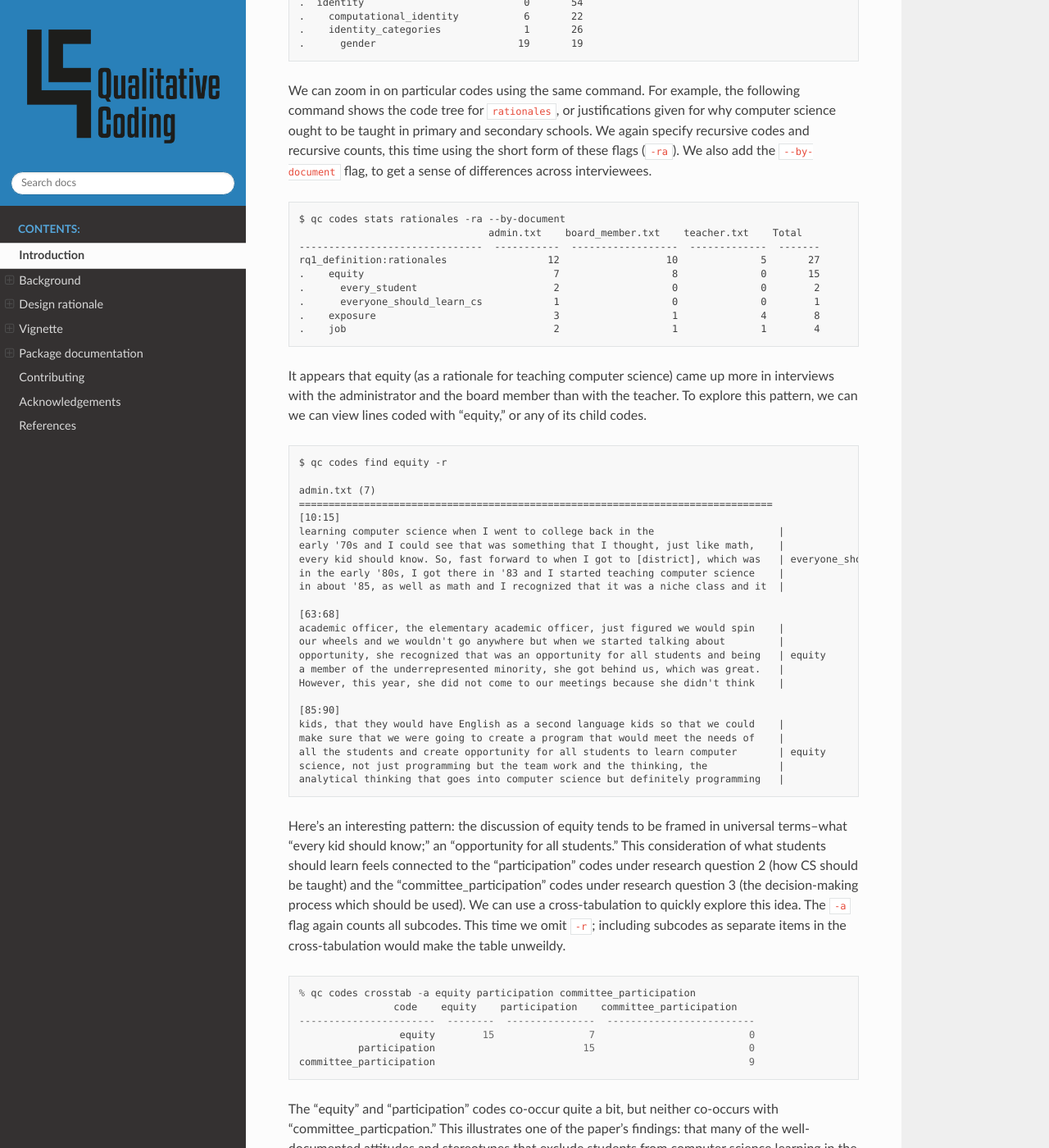
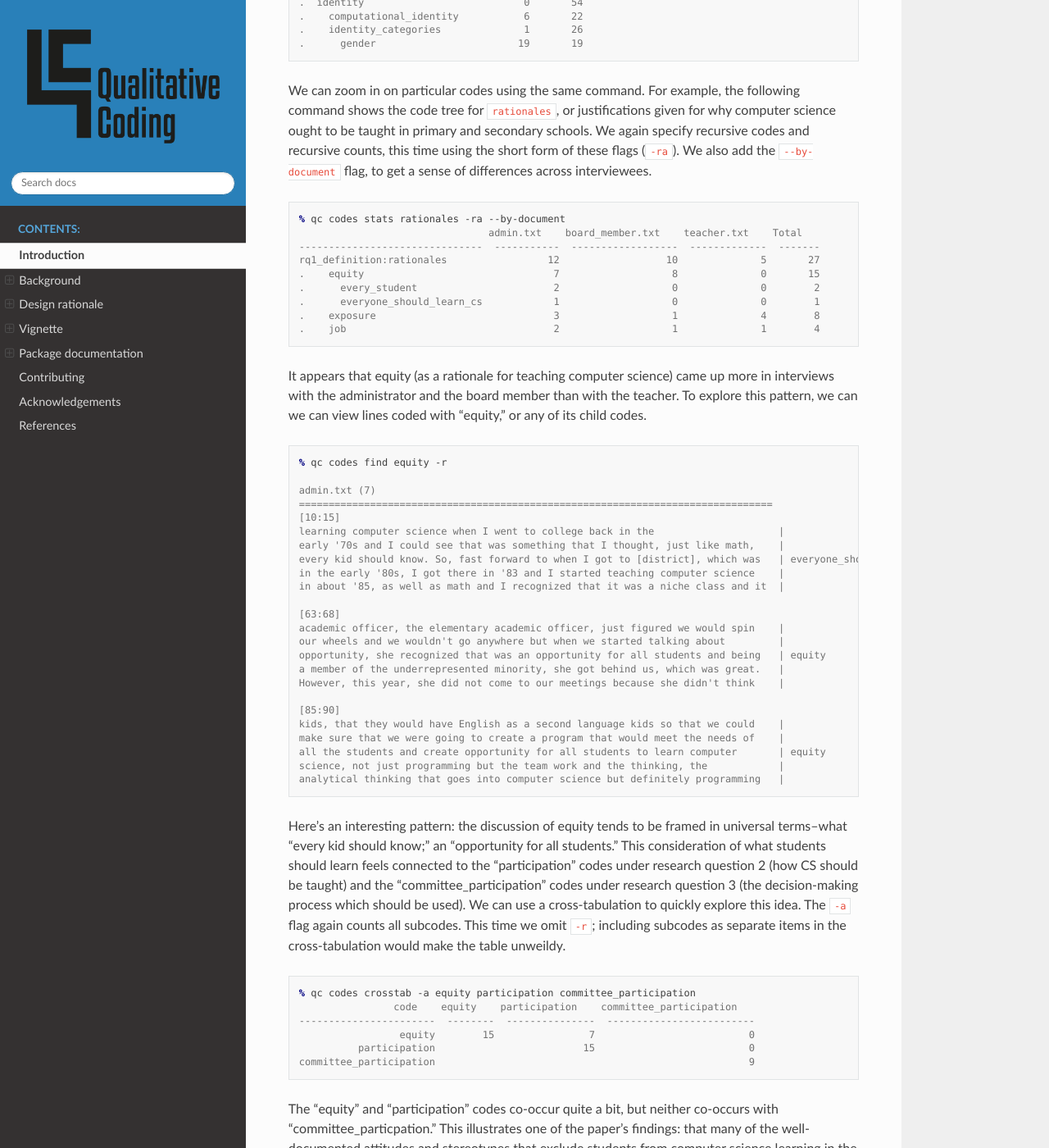
Before and after one commit to cproctor/qualitative-coding, a Sphinx documentation site: the page built from docs/manuscript.rst, in a window 1280 px wide and 1400 px high, scrolled down 6086 px. Shown: the whole window at 82% size. Built offline with Sphinx 7.4.7 and the Read the Docs theme 2.0.0, drawn with Linux system fonts in a browser that asks for light colours; some of the changed text lies outside the part shown.

```diff
--- a/docs/manuscript.rst
+++ b/docs/manuscript.rst
@@ -189,9 +189,9 @@ also interested in comparing my coding with that of other team members.
 ``qc``\ ’s queries offer a powerful array of options. Consider the
 following query, whose complexity is not atypical in normal usage:
 
-::
+.. code-block:: console
 
-   $ qc codes stats equity participation --recursive-codes --recursive-counts \
+   % qc codes stats equity participation --recursive-codes --recursive-counts \
    --pattern round1 --min 5 --depth 2 --unit paragraph --format latex
 
 This query reports counts for the codes “equity,” “participation,” and
@@ -264,9 +264,9 @@ for Linux) which has Python 3.9 or higher installed. If you want to
 install ``qc`` globally on your system, the cleanest approaach is to use
 `pipx <https://pipx.pypa.io/stable/>`__.
 
-::
+.. code-block:: console
 
-   pipx install qualitative-coding
+   % pipx install qualitative-coding
 
 If your research project is already contained within a Python package
 and you want to install ``qc`` as a local dependency, simply add
@@ -287,20 +287,20 @@ to the district’s primary and secondard schools (Proctor, Bigman, and
 Blikstein 2019). The commands below create a directory on the Desktop,
 download the demo project, and unpack it into the directory.
 
-::
+.. code-block:: console
 
-   $ cd ~/Desktop
-   $ curl -O https://github.com/cproctor/qualitative-coding/blob/main/demo.qdpx
-   $ mkdir qc_demo
-   $ cd qc_demo
-   $ qc init --import ../demo.qdpx
+   % cd ~/Desktop
+   % curl -O https://github.com/cproctor/qualitative-coding/blob/main/demo.qdpx
+   % mkdir qc_demo
+   % cd qc_demo
+   % qc init --import ../demo.qdpx
 
 Now let’s use ``qc`` to look around this project. Which documents are
 included in the corpus?
 
-::
+.. code-block:: console
 
-   $ qc corpus list
+   % qc corpus list
    admin.txt
    board_member.txt
    teacher.txt
@@ -314,9 +314,9 @@ that specific code as well as a total for that code and all of its
 children. Finally, ``--min 10`` filters out codes used fewer than ten
 times.
 
-::
+.. code-block:: console
 
-   $ qc codes stats --recursive-codes --recursive-counts --min 10
+   % qc codes stats --recursive-codes --recursive-counts --min 10
    Code                              Count    Total
    ------------------------------  -------  -------
    rq1_definition                        5       55
@@ -344,9 +344,9 @@ recursive counts, this time using the short form of these flags
 (``-ra``). We also add the ``--by-document`` flag, to get a sense of
 differences across interviewees.
 
-::
+.. code-block:: console
 
-   $ qc codes stats rationales -ra --by-document
+   % qc codes stats rationales -ra --by-document
                                    admin.txt    board_member.txt    teacher.txt    Total
    -------------------------------  -----------  ------------------  -------------  -------
    rq1_definition:rationales                 12                  10              5       27
@@ -361,9 +361,9 @@ came up more in interviews with the administrator and the board member
 than with the teacher. To explore this pattern, we can we can view lines
 coded with “equity,” or any of its child codes.
 
-::
+.. code-block:: console
 
-   $ qc codes find equity -r
+   % qc codes find equity -r
 
    admin.txt (7)
    ================================================================================
@@ -399,7 +399,7 @@ flag again counts all subcodes. This time we omit ``-r``; including
 subcodes as separate items in the cross-tabulation would make the table
 unweildy.
 
-::
+.. code-block:: console
 
    % qc codes crosstab -a equity participation committee_participation
                    code    equity    participation    committee_participation
@@ -443,12 +443,12 @@ Create a new directory on your filesystem. In this example, we will
 create a directory called ``qc_project`` on the current user’s desktop,
 and intialize a new project.
 
-::
+.. code-block:: console
 
-   $ cd ~/Desktop
-   $ mkdir qc_project
-   $ cd qc_project
-   $ qc init -y
+   % cd ~/Desktop
+   % mkdir qc_project
+   % cd qc_project
+   % qc init -y
 
 When ``qc init`` is run in a directory which does not have
 ``settings.yaml``, a settings file is created with default values. When
@@ -465,16 +465,16 @@ it’s ``~/Desktop/interview_transcript.docx``) and run the following
 command. If you want to keep a text document’s existing formatting, use
 ``--importer verbatim`` to tell ``qc`` not to apply any formatting.
 
-::
+.. code-block:: console
 
-   $ qc import ~/Desktop/interview_transcript.docx
+   % qc import ~/Desktop/interview_transcript.docx
 
 We can confirm that the document was imported by listing corpus
 documents.
 
-::
+.. code-block:: console
 
-   $ qc corpus list
+   % qc corpus list
    interview_transcript.txt
 
 Now we will code the document using ``qc code user``, where ``user`` is
@@ -551,18 +551,18 @@ and then run ``qc init`` again. You can skip this step by passing
 ``--accept-defaults`` (``-y``) to the first invocation of ``qc init``.
 It is safe to re-run ``qc init``.
 
-::
+.. code-block:: console
 
-   $ qc init
+   % qc init
 
 check
 ~~~~~
 
 Checks that all required files and directories are in place.
 
-::
+.. code-block:: console
 
-   $ qc check
+   % qc check
 
 code
 ~~~~
@@ -574,9 +574,9 @@ positional argument. After optionally filtering using common options
 ``--first`` (``-1``) or ``--random`` (``-r``). Otherwise, you will be
 presented with a list of corpus files and asked to choose which to code.
 
-::
+.. code-block:: console
 
-   $ qc code chris -1
+   % qc code chris -1
 
 Save and close your editor when you finish. In the unlikely event that
 your editor crashes or your battery dies before you finish coding, your
@@ -590,18 +590,18 @@ Ensures that all codes in the project are included in the codebook. (New
 codes are added automatically, but if you accidentally delete some while
 editing the codebook, ``qc codebook`` will ensure they are all present.)
 
-::
+.. code-block:: console
 
-   $ qc codebook
+   % qc codebook
 
 coders
 ~~~~~~
 
 List all coders in the current project.
 
-::
+.. code-block:: console
 
-   $ qc coders
+   % qc coders
 
 memo
 ~~~~
@@ -610,20 +610,30 @@ Opens your editor to write a memo, optionally passing ``--message``
 (``-m``) as the title of the memo. Use ``--list`` (``-l``) to list all
 memos.
 
-::
+.. code-block:: console
 
-   $ qc memo -m "It's all starting to make sense..."
+   % qc memo -m "It's all starting to make sense..."
 
 upgrade
 ~~~~~~~
 
 Upgrade a ``qc`` project from a prior version of ``qc``.
+Upgrade (or downgrade) to a specific version using ``--version`` (``-v``).
+
+.. code-block:: console
+
+   % qc upgrade
 
 version
 ~~~~~~~
 
 Show the current version of ``qc``. This project uses `semantic
 versioning <https://semver.org/>`__.
+
+.. code-block:: console
+
+   % qc version
+   qualitative-coding 1.4.0
 
 Corpus commands
 ---------------
@@ -635,9 +645,9 @@ corpus list (ls)
 
 List all files in the corpus.
 
-::
+.. code-block:: console
 
-   $ qc corpus list
+   % qc corpus list
 
 corpus import
 ~~~~~~~~~~~~~
@@ -647,18 +657,18 @@ formatting them (see options), and registering them in the database.
 Individual files can be imported, or directories can be recursively
 imported using ``--recursive`` (``-r``).
 
-::
+.. code-block:: console
 
-   $ qc corpus import transcripts --recursive
+   % qc corpus import transcripts --recursive
 
 If you want to import files into a specific subdirectory within the
 ``corpus``, use ``--corpus-root`` (``-c``). For example, if you wanted
 to import an additional transcript after importing the transcripts
 directory, you could run:
 
-::
+.. code-block:: console
 
-   $ qc corpus import follow_up.txt --corpus-root transcripts
+   % qc corpus import follow_up.txt --corpus-root transcripts
 
 Several importers are available to format files, and can be specified
 using ``--importer`` (``-i``). The default importer, ``pandoc``, uses
@@ -675,6 +685,10 @@ directory with ``--recursive`` (``-r``). Do not move corpus files
 directly or they will become out of sync with their metadata in the
 database.
 
+.. code-block:: console
+
+   % qc corpus move interview.txt pre/annabelle.txt
+
 corpus remove (rm)
 ~~~~~~~~~~~~~~~~~~
 
@@ -682,19 +696,23 @@ Remove a document from the corpus, along with codes applied to the
 document. Or recursively remove all documents in a directory with
 ``--recursive`` (``-r``).
 
+.. code-block:: console
+
+   % qc corpus remove pre/annabelle.txt
+
 Codes commands
 --------------
 
-The following commands are grouped under ``qc code``.
+The following commands are grouped under ``qc codes``.
 
 codes list (ls)
 ~~~~~~~~~~~~~~~
 
 Lists all the codes currently in the codebook.
 
-::
+.. code-block:: console
 
-   $ qc codes list --expanded
+   % qc codes list --expanded
 
 codes rename
 ~~~~~~~~~~~~
@@ -702,18 +720,18 @@ codes rename
 Goes through all the code files and replaces one or more codes with
 another. Removes the old codes from the codebook.
 
-::
+.. code-block:: console
 
-   $ qc codes rename humorous funy funnny funny
+   % qc codes rename humorous funy funnny funny
 
 codes find
 ~~~~~~~~~~
 
 Displays all occurences of the provided code(s).
 
-::
+.. code-block:: console
 
-   $ qc codes find math science art
+   % qc codes find math science art
 
 codes stats
 ~~~~~~~~~~~
@@ -723,9 +741,9 @@ usages of children. List code names to show only certain codes. In
 addition to the common options below, code results can be filtered with
 ``--max``, and ``--min``.
 
-::
+.. code-block:: console
 
-   $qc codes stats --recursive-codes --depth 2
+   % qc codes stats --recursive-codes --depth 2
 
 Use ``--by-coder`` (``-C``) for separate columns for each coder, and
 ``--by-document`` for separate columns for each document. When
@@ -742,9 +760,9 @@ analysis, as counts or as probabilities (``--probs``, ``-0``).
 Optionally use a compact (``--compact``, ``-z``) output format to
 display more columns.
 
-::
+.. code-block:: console
 
-   $qc codes crosstab planning implementation evaluation --recursive-codes --depth 1 --probs
+   % qc codes crosstab planning implementation evaluation --recursive-codes --depth 1 --probs
 
 Common options
 --------------
```
Also changed, not shown: docs/index.rst (+36 -9 lines).
